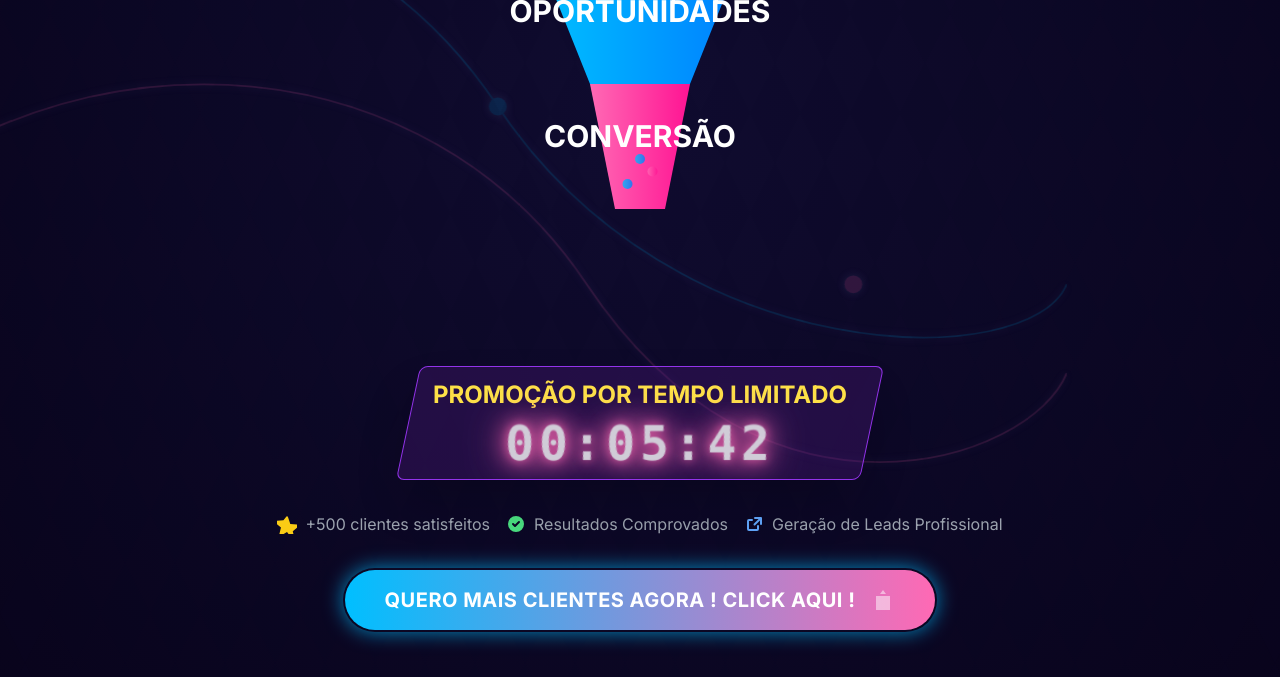
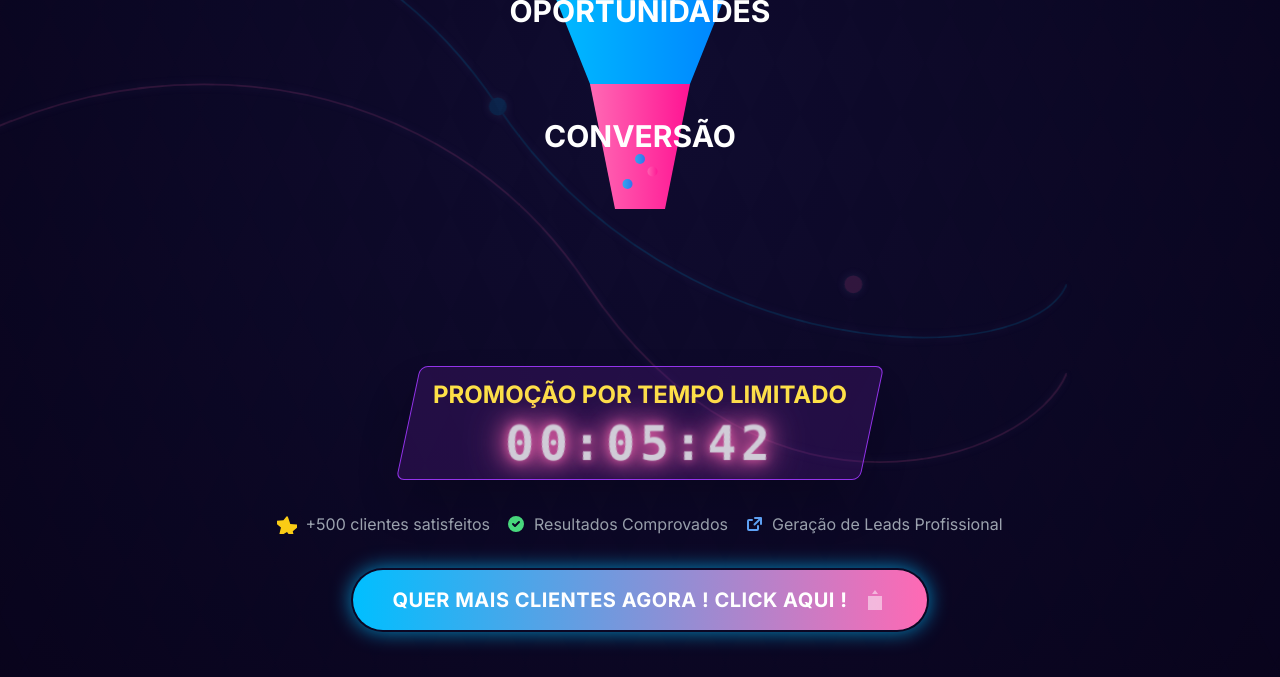
Before and after one commit to marco-dev-pinheiro/pagina_alta_conversao, a plain HTML site: page index.html in a window 1280 px wide. Shown: the part 587-1264 px from the top of the page. Drawn offline with nearby package versions, Linux system fonts and the light colour scheme.

Commit message:
Update index.html

```diff
--- a/index.html
+++ b/index.html
@@ -310,7 +310,7 @@
 
         <!-- Botão de Ação -->
         <a href="https://wa.me/5551991717745" target="_blank" rel="noopener noreferrer" class="cta-button w-full sm:w-auto px-10 py-4 font-bold rounded-full text-lg sm:text-xl text-white uppercase tracking-wide cursor-pointer flex items-center justify-center gap-4">
-            Quero Mais Clientes Agora ! click aqui !
+            Quer Mais Clientes Agora ! click aqui !
             <svg class="w-6 h-6 animate-pulse" viewBox="0 0 24 24" fill="none" xmlns="http://www.w3.org/2000/svg">
                 <path d="M12 2L9 6h6L12 2zM5 8v14h14V8H5zM12 10a2 2 0 100 4 2 2 0 000-4z" fill="white"/>
             </svg>
```
